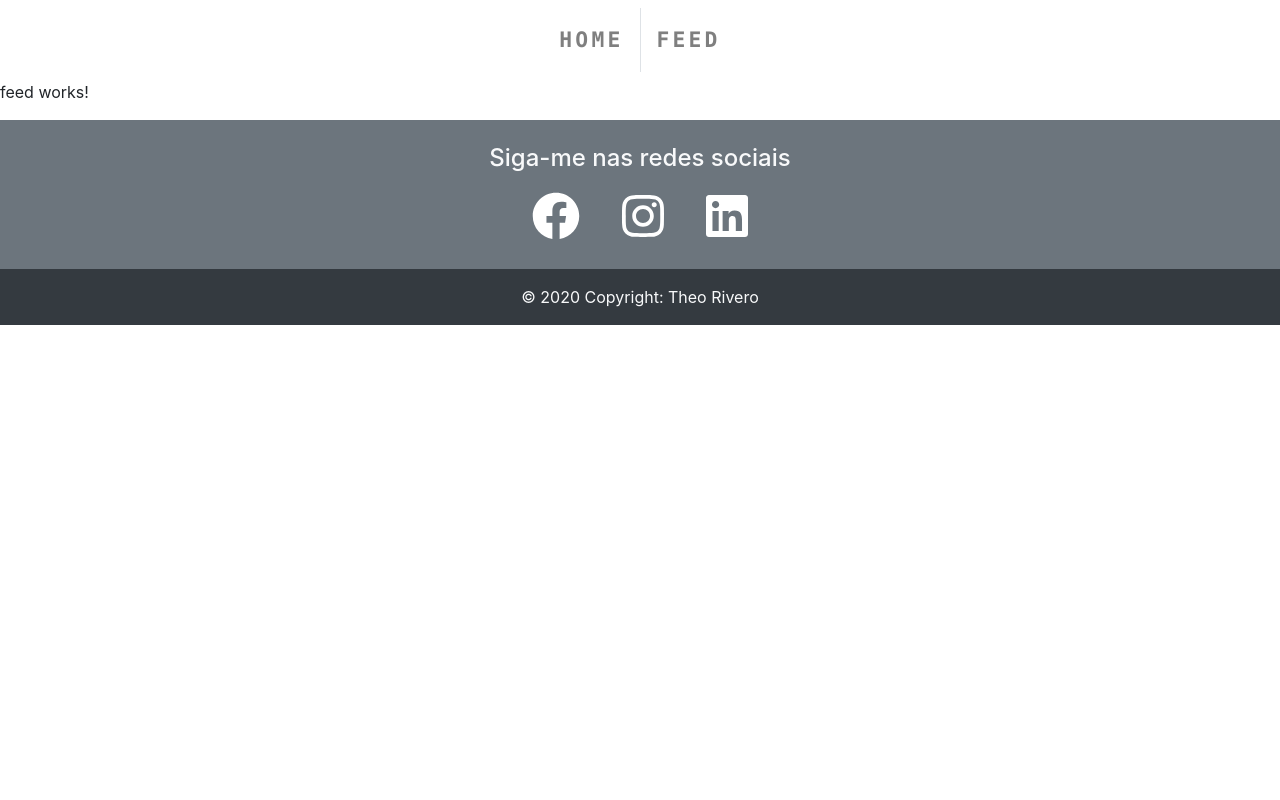
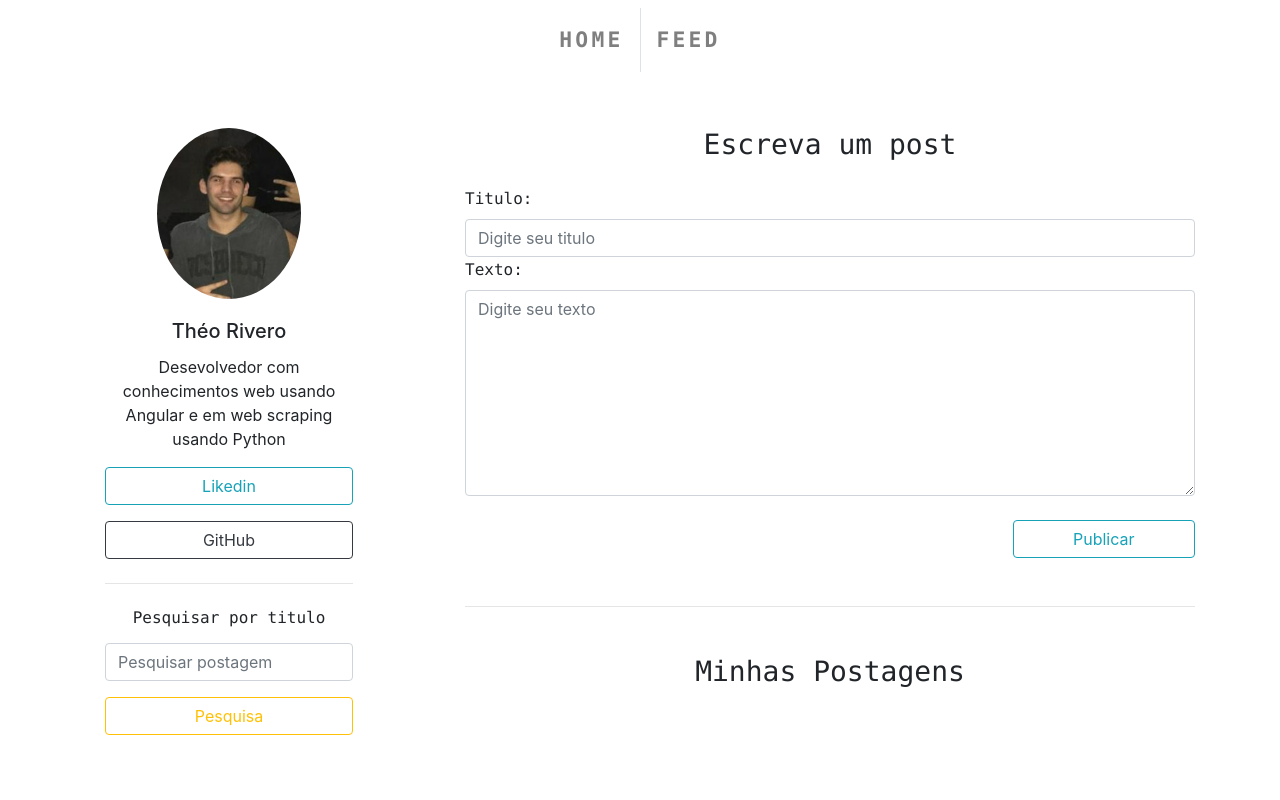
Before and after one commit to theorivero/BlogPessoal-angular, an Angular app in the folder blogpessoal/: page /feed in a window 1280 px wide. Shown: the top 800 px of the page. Built offline with nearby package versions, Linux system fonts and the light colour scheme.

Commit message:
tela do feed bonitinha

```diff
--- a/blogpessoal/src/app/feed/feed.component.html
+++ b/blogpessoal/src/app/feed/feed.component.html
@@ -1 +1,50 @@
-<p>feed works!</p>
+<div class="container">
+
+  <div class="row mt-5 mb-5">
+    <div class="col-md-4">
+      <div class="card border-0" style="width: 18rem;">
+        <div class="d-flex justify-content-center">
+          <img class="card-img-top rounded-circle w-50" src="../../assets/theo.jpg" alt="Card image cap">
+        </div>
+
+
+        <div class="card-body">
+          <h5 class="card-title text-center">Théo Rivero</h5>
+          <p class="card-text text-center">Desevolvedor com conhecimentos web usando Angular e em web scraping usando Python</p>
+
+          <a href="https://www.linkedin.com/in/th%C3%A9o-rivero-15a694181/" class="btn btn-outline-info d-flex justify-content-center mb-3" target="_blank">Likedin</a>
+          <a href="https://github.com/theorivero" class="btn btn-outline-dark d-flex justify-content-center" target="_blank">GitHub</a>
+
+          <hr class="mt-4 mb-4">
+
+          <h6 class="mb-3 text-monospace text-center">Pesquisar por titulo</h6>
+
+          <input type="text" class="form-control mb-3 w-100" placeholder="Pesquisar postagem">
+
+          <button class="btn btn-outline-warning w-100" type="button">Pesquisa</button>
+        </div>
+      </div>
+    </div>
+
+    <div class="col-md-8">
+      <div>
+        <h3 class="text-monospace text-center mb-4">Escreva um post</h3>
+        <div class="form-goup">
+          <label for="titulo" class="text-monospace">Titulo:</label>
+          <input type="text" name="titulo" id="titulo" class="form-control" placeholder="Digite seu titulo">
+        </div>
+        <div class="form-goup">
+          <label for="texto" class="text-monospace">Texto:</label>
+          <textarea name="texto" id="texto" class="form-control" cols="30" rows="8" placeholder="Digite seu texto"></textarea>
+        </div>
+
+        <div class="d-flex justify-content-end mt-4">
+          <button type="publicar" class="btn btn-outline-info w-25">Publicar</button>
+        </div>
+      </div>
+      <hr class="mt-5 mb-5">
+
+      <h3 class="text-monospace text-center">Minhas Postagens</h3>
+    </div>
+  </div>
+</div>
```
Also changed, not shown: blogpessoal/src/assets/theo.jpg (added).
